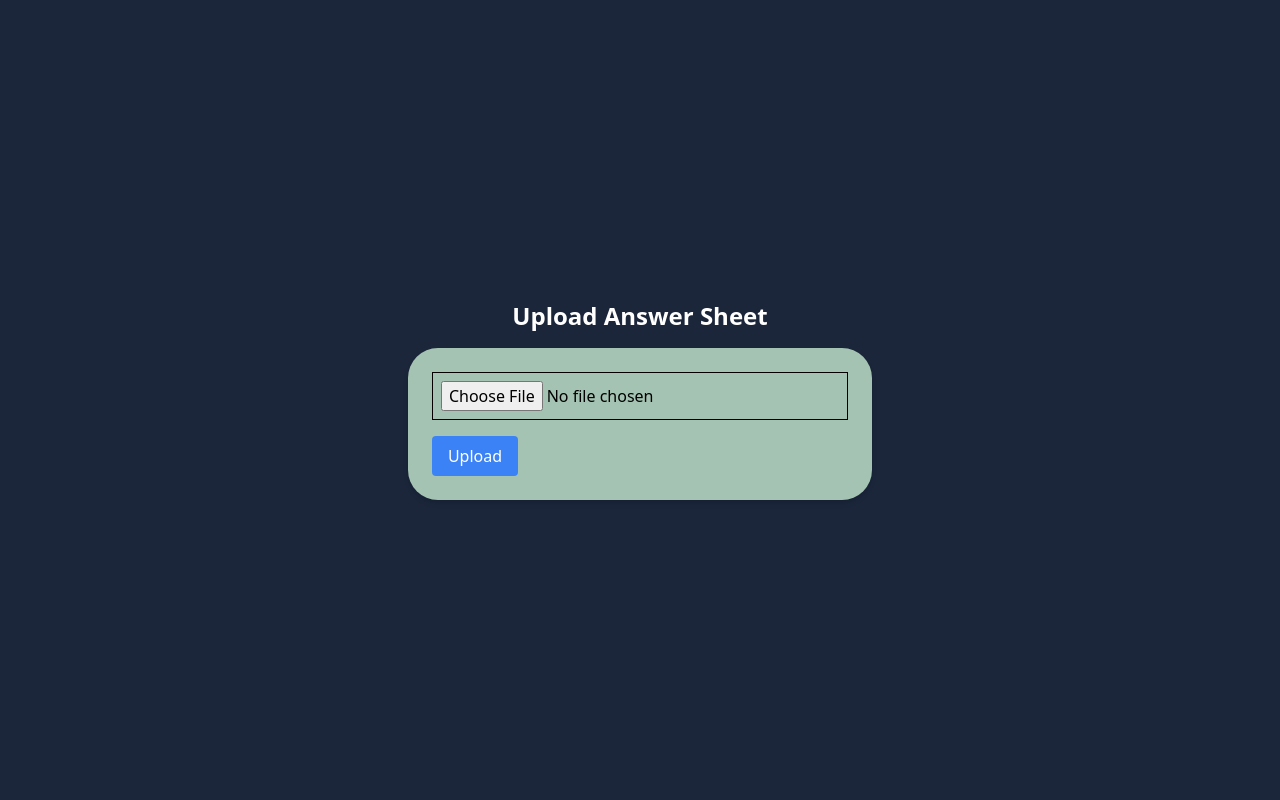
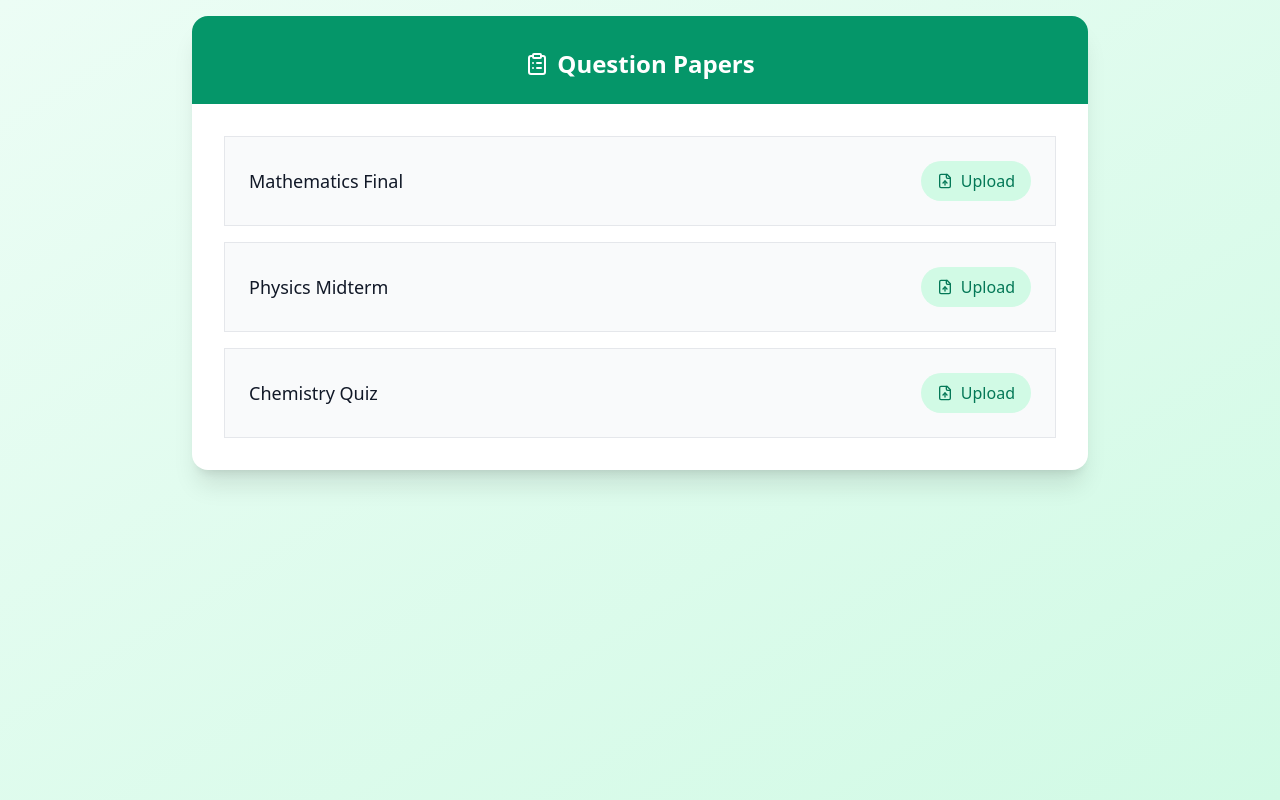
Before and after one commit to akshaic/DeepGrade, a Next.js app: page /uploadanswer in a window 1280 px wide. Built offline with nearby package versions, Linux system fonts and the light colour scheme.

Commit message:
upload answer updated

```diff
--- a/src/app/dashboard/page.js
+++ b/src/app/dashboard/page.js
@@ -46,7 +46,7 @@ const TeacherDashboard = () => {
               </div>
               {/* Upload Answer Sheet */}
               <div className="flex flex-col items-center w-full">
-                <button className="w-64 bg-white hover:bg-emerald-50 border-2 border-emerald-600 text-emerald-700 flex flex-col items-center justify-center p-6 rounded-2xl shadow-md transition-all hover:shadow-lg">
+                <button onClick={()=>{router.push('/uploadanswer')}} className="w-64 bg-white hover:bg-emerald-50 border-2 border-emerald-600 text-emerald-700 flex flex-col items-center justify-center p-6 rounded-2xl shadow-md transition-all hover:shadow-lg">
                   <div className="h-14 w-14 bg-emerald-100 rounded-full flex items-center justify-center mb-3">
                     <Upload className="h-7 w-7 text-emerald-600" />
                   </div>
@@ -55,7 +55,7 @@ const TeacherDashboard = () => {
               </div>
               {/* Review Answer Sheets */}
               <div className="flex flex-col items-center w-full">
-                <button className="w-64 bg-white hover:bg-emerald-50 border-2 border-emerald-600 text-emerald-700 flex flex-col items-center justify-center p-6 rounded-2xl shadow-md transition-all hover:shadow-lg">
+                <button onClick={()=>{router.push('/review')}} className="w-64 bg-white hover:bg-emerald-50 border-2 border-emerald-600 text-emerald-700 flex flex-col items-center justify-center p-6 rounded-2xl shadow-md transition-all hover:shadow-lg">
                   <div className="h-14 w-14 bg-emerald-100 rounded-full flex items-center justify-center mb-3">
                     <ClipboardCheck className="h-7 w-7 text-emerald-600" />
                   </div>
--- a/src/app/uploadanswer/page.js
+++ b/src/app/uploadanswer/page.js
@@ -1,74 +1,274 @@
-"use client";
+"use client"
+import React, { useState } from 'react';
+import { Input } from '../../components/ui/input';
+import { ClipboardList, Upload, FileUp, Lock, Check, ArrowLeft } from 'lucide-react';
 
-import { useState } from "react";
+// Mock data - replace with actual API calls
+const mockPapers = [
+  { id: "qp1", name: "Mathematics Final" },
+  { id: "qp2", name: "Physics Midterm" },
+  { id: "qp3", name: "Chemistry Quiz" },
+];
 
-export default function UploadPage() {
-  const [file, setFile] = useState(null);
-  const [message, setMessage] = useState("");
-  const [loading, setLoading] = useState(false);
-  const handleUpload = async (e) => {
-    setLoading(true)
+const UploadPage = () => {
+  const [selectedPaper, setSelectedPaper] = useState(null);
+  const [password, setPassword] = useState("");
+  const [isVerified, setIsVerified] = useState(false);
+  const [fileName, setFileName] = useState("");
+  const [uploading, setUploading] = useState(false);
+  const [uploadSuccess, setUploadSuccess] = useState(false);
+  const [fileInput, setFileInput] = useState(null);
+
+  const handlePasswordSubmit = async (e) => {
     e.preventDefault();
-    setMessage(""); // Reset message before uploading
-
-    if (!file) {
-      setMessage("Please select a PDF file first.");
-      return;
-    }
-
-    const formData = new FormData();
-    formData.append("pdf", file);
-
+    // Replace with actual API call
     try {
-      const res = await fetch("/api/uploadanswer", {
-        method: "POST",
-        body: formData,
-      });
-
-      const data = await res.json();
-
-      if (res.ok) {
-        setMessage("✅ Success: Answers inserted successfully!");
-      } else {
-        setMessage(`❌ Error: ${data.error || "Something went wrong"}`);
+      // Mock API call
+      if (password === "test") { // Replace with actual verification
+        setIsVerified(true);
       }
     } catch (error) {
-      console.error("Error uploading file:", error);
-      setMessage("❌ Error: Failed to upload the file.");
+      console.error("Verification failed:", error);
     }
-    setLoading(false);
   };
 
+  const handleFileChange = (e) => {
+    if (e.target.files[0]) {
+      setFileName(e.target.files[0].name);
+      setFileInput(e.target.files[0]);
+    }
+  };
+
+  const handleUpload = async (e) => {
+    e.preventDefault();
+    if (!fileInput) return;
+
+    setUploading(true);
+
+    // Replace with actual API call
+    try {
+      // Mock API call - simulate upload delay
+      await new Promise(resolve => setTimeout(resolve, 1500));
+      setUploadSuccess(true);
+      setUploading(false);
+    } catch (error) {
+      console.error("Upload failed:", error);
+      setUploading(false);
+    }
+  };
+
+  if (uploadSuccess) {
+    return (
+      <div className="min-h-screen w-full bg-gradient-to-br from-emerald-50 to-emerald-100 p-4">
+        <div className="max-w-md mx-auto">
+          <div className="mb-6">
+            <button
+              onClick={() => {
+                setSelectedPaper(null);
+                setIsVerified(false);
+                setUploadSuccess(false);
+                setFileName("");
+                setFileInput(null);
+                setPassword("");
+              }}
+              className="text-emerald-700 hover:text-emerald-800 font-medium flex items-center gap-2"
+            >
+              <ArrowLeft className="w-4 h-4" /> Back to Papers
+            </button>
+          </div>
+          <div className="bg-white rounded-2xl shadow-xl overflow-hidden">
+            <div className="px-8 pt-8 pb-6 bg-emerald-600">
+              <h2 className="text-2xl font-bold text-white text-center flex items-center justify-center gap-2">
+                <Check className="w-6 h-6" />
+                Upload Successful
+              </h2>
+            </div>
+            <div className="p-8 text-center">
+              <div className="w-16 h-16 bg-emerald-100 rounded-full flex items-center justify-center mx-auto mb-4">
+                <Check className="w-8 h-8 text-emerald-600" />
+              </div>
+              <h3 className="text-lg font-medium text-gray-900 mb-2">
+                Answer Sheet Uploaded
+              </h3>
+              <p className="text-gray-600 mb-6">
+                Your answer sheet for {mockPapers.find(p => p.id === selectedPaper)?.name} has been uploaded successfully.
+              </p>
+              <button
+                onClick={() => {
+                  setSelectedPaper(null);
+                  setIsVerified(false);
+                  setUploadSuccess(false);
+                  setFileName("");
+                  setFileInput(null);
+                  setPassword("");
+                }}
+                className="bg-emerald-600 text-white py-2 px-6 rounded-lg hover:bg-emerald-700 transition-colors duration-200 font-medium focus:outline-none focus:ring-2 focus:ring-emerald-500 focus:ring-offset-2"
+              >
+                Return to Papers
+              </button>
+            </div>
+          </div>
+        </div>
+      </div>
+    );
+  }
+
+  if (selectedPaper && isVerified) {
+    return (
+      <div className="min-h-screen w-full bg-gradient-to-br from-emerald-50 to-emerald-100 p-4">
+        <div className="max-w-md mx-auto">
+          <div className="mb-6">
+            <button
+              onClick={() => {
+                setSelectedPaper(null);
+                setIsVerified(false);
+                setPassword("");
+              }}
+              className="text-emerald-700 hover:text-emerald-800 font-medium flex items-center gap-2"
+            >
+              <ArrowLeft className="w-4 h-4" /> Back to Papers
+            </button>
+          </div>
+          <div className="bg-white rounded-2xl shadow-xl overflow-hidden">
+            <div className="px-8 pt-8 pb-6 bg-emerald-600">
+              <h2 className="text-2xl font-bold text-white text-center flex items-center justify-center gap-2">
+                <FileUp className="w-6 h-6" />
+                Upload Answer Sheet
+              </h2>
+            </div>
+            <div className="p-8">
+              <form onSubmit={handleUpload} className="space-y-6">
+                <div className="space-y-2">
+                  <h3 className="text-lg font-medium text-gray-900">
+                    {mockPapers.find(p => p.id === selectedPaper)?.name}
+                  </h3>
+                </div>
+
+                <div className="space-y-2">
+                  <label className="text-sm font-medium text-gray-700">
+                    Select Answer Sheet (PDF only)
+                  </label>
+                  <div className="border-2 border-dashed border-gray-300 rounded-lg p-6 text-center hover:bg-gray-50 transition-colors cursor-pointer" onClick={() => document.getElementById('file-upload').click()}>
+                    <input
+                      id="file-upload"
+                      type="file"
+                      className="hidden"
+                      accept=".pdf"
+                      onChange={handleFileChange}
+                    />
+                    <Upload className="mx-auto h-12 w-12 text-gray-400" />
+                    {fileName ? (
+                      <p className="mt-1 text-sm text-gray-900">{fileName}</p>
+                    ) : (
+                      <p className="mt-1 text-sm text-gray-500">Click to browse or drag and drop</p>
+                    )}
+                    <p className="text-xs text-gray-500 mt-2">PDF files only (max. 10MB)</p>
+                  </div>
+                </div>
+
+                <button
+                  type="submit"
+                  disabled={!fileName || uploading}
+                  className={`w-full py-2 px-4 rounded-lg transition-colors duration-200 font-medium focus:outline-none focus:ring-2 focus:ring-emerald-500 focus:ring-offset-2 ${
+                    !fileName || uploading
+                      ? "bg-gray-300 text-gray-500 cursor-not-allowed"
+                      : "bg-emerald-600 text-white hover:bg-emerald-700"
+                  }`}
+                >
+                  {uploading ? "Uploading..." : "Upload Answer Sheet"}
+                </button>
+              </form>
+            </div>
+          </div>
+        </div>
+      </div>
+    );
+  }
+
+  if (selectedPaper) {
+    return (
+      <div className="min-h-screen w-full bg-gradient-to-br from-emerald-50 to-emerald-100 p-4">
+        <div className="max-w-md mx-auto">
+          <div className="mb-6">
+            <button
+              onClick={() => setSelectedPaper(null)}
+              className="text-emerald-700 hover:text-emerald-800 font-medium flex items-center gap-2"
+            >
+              <ArrowLeft className="w-4 h-4" /> Back to Papers
+            </button>
+          </div>
+          <div className="bg-white rounded-2xl shadow-xl overflow-hidden">
+            <div className="px-8 pt-8 pb-6 bg-emerald-600">
+              <h2 className="text-2xl font-bold text-white text-center flex items-center justify-center gap-2">
+                <Lock className="w-6 h-6" />
+                Verify Password
+              </h2>
+            </div>
+            <div className="p-8">
+              <form onSubmit={handlePasswordSubmit} className="space-y-4">
+                <div className="space-y-2">
+                  <label className="text-sm font-medium text-gray-700">
+                    Enter Password for {mockPapers.find(p => p.id === selectedPaper)?.name}
+                  </label>
+                  <Input
+                    type="password"
+                    value={password}
+                    onChange={(e) => setPassword(e.target.value)}
+                    className="w-full px-4 py-2 border border-gray-300 rounded-lg focus:ring-2 focus:ring-emerald-500 focus:border-transparent"
+                    placeholder="Enter password"
+                  />
+                </div>
+                <button
+                  type="submit"
+                  className="w-full bg-emerald-600 text-white py-2 px-4 rounded-lg hover:bg-emerald-700 transition-colors duration-200 font-medium focus:outline-none focus:ring-2 focus:ring-emerald-500 focus:ring-offset-2"
+                >
+                  Verify
+                </button>
+              </form>
+            </div>
+          </div>
+        </div>
+      </div>
+    );
+  }
+
   return (
-    <div className="flex flex-col items-center justify-center min-h-screen" style={{backgroundColor:'#1b263b'}}>
-      <h1 className="text-2xl font-bold mb-4" style={{color:'white'}}>Upload Answer Sheet</h1>
-
-      <form onSubmit={handleUpload} className=" p-6 rounded-lg shadow-md" style={{borderRadius:'30px',backgroundColor:'#a4c3b2'}}>
-        <input
-          type="file"
-          accept="application/pdf"
-          onChange={(e) => setFile(e.target.files[0])}
-          className="border p-2 w-full mb-4"
-        />
-       {loading? <button
-          type="submit"
-          className="bg-blue-500 text-white px-4 py-2 rounded hover:bg-blue-600"
-        >
-          Uploading....
-        </button>:
-        <button
-          type="submit"
-          className="bg-blue-500 text-white px-4 py-2 rounded hover:bg-blue-600"
-        >
-          Upload
-        </button>}
-      </form>
-
-      {message && (
-        <div className={`mt-4 p-4 rounded w-full max-w-2xl ${message.startsWith("✅") ? "bg-green-200 text-green-800" : "bg-red-200 text-red-800"}`}>
-          {message}
+    <div className="min-h-screen w-full bg-gradient-to-br from-emerald-50 to-emerald-100 p-4">
+      <div className="max-w-4xl mx-auto">
+        <div className="bg-white rounded-2xl shadow-xl overflow-hidden">
+          <div className="px-8 pt-8 pb-6 bg-emerald-600">
+            <h2 className="text-2xl font-bold text-white text-center flex items-center justify-center gap-2">
+              <ClipboardList className="w-6 h-6" />
+              Question Papers
+            </h2>
+          </div>
+          <div className="p-8">
+            <div className="space-y-4">
+              {mockPapers.map((paper) => (
+                <div
+                  key={paper.id}
+                  className="p-6 bg-gray-50 rounded-lg border border-gray-200 hover:bg-gray-100 transition-colors"
+                >
+                  <div className="flex items-center justify-between">
+                    <div>
+                      <h3 className="text-lg font-medium text-gray-900">{paper.name}</h3>
+                    </div>
+                    <button
+                      onClick={() => setSelectedPaper(paper.id)}
+                      className="flex items-center gap-2 bg-emerald-100 text-emerald-700 px-4 py-2 rounded-full hover:bg-emerald-200 transition-colors"
+                    >
+                      <FileUp className="w-4 h-4" />
+                      Upload
+                    </button>
+                  </div>
+                </div>
+              ))}
+            </div>
+          </div>
         </div>
-      )}
+      </div>
     </div>
   );
-}
+};
+
+export default UploadPage;
```
